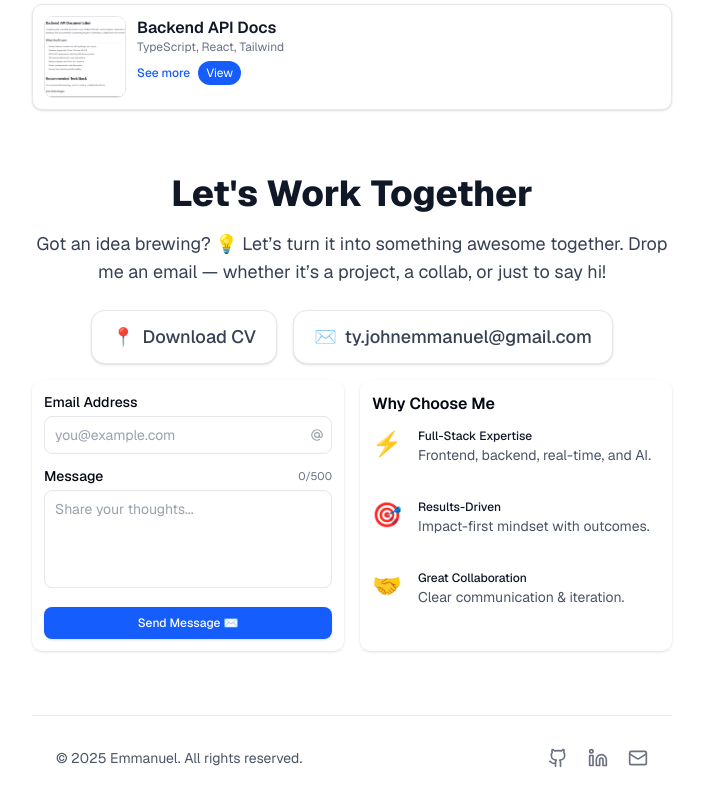
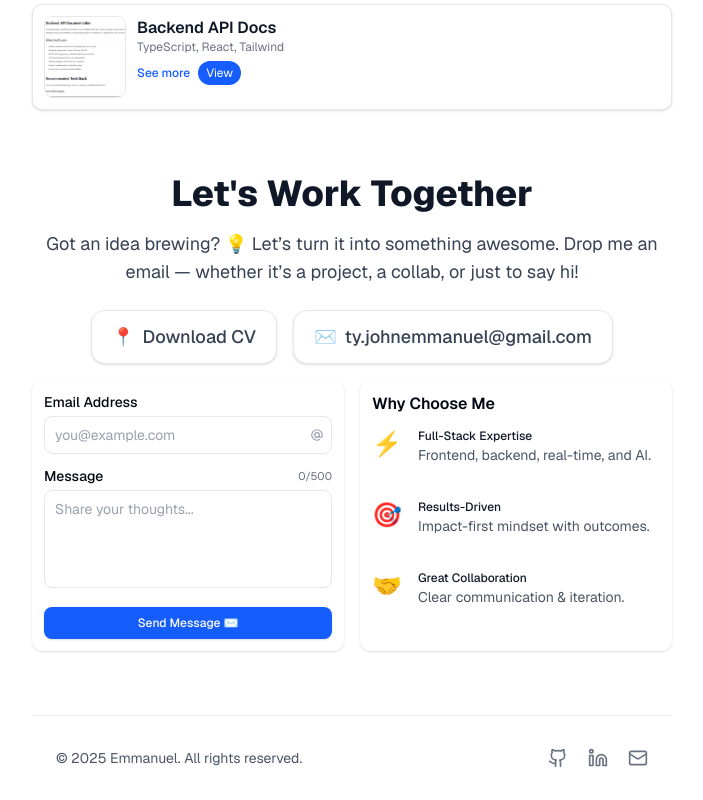
Before and after one commit to johnEmman/johnemmanuelsmarco, a Next.js app: page /portfoliov1 in a window 1280 px wide. Shown: the part 2814-3614 px from the top of the page, without its empty margins (288-991 px from the left). Built offline with nearby package versions, Linux system fonts and the light colour scheme.

Commit message:
update the text

```diff
--- a/src/components/GetInTouch.tsx
+++ b/src/components/GetInTouch.tsx
@@ -100,9 +100,8 @@ export default function GetInTouch() {
           transition={{ duration: 0.6, ease: "easeOut" }}
           className="text-lg md:text-lg text-gray-700 max-w-2xl mx-auto mt-4"
         >
-          Got an idea brewing? 💡 Let’s turn it into something awesome together.
-          Drop me an email — whether it’s a project, a collab, or just to say
-          hi!
+          Got an idea brewing? 💡 Let’s turn it into something awesome. Drop me
+          an email — whether it’s a project, a collab, or just to say hi!
         </motion.p>
 
         {/* Contact Info */}
```
